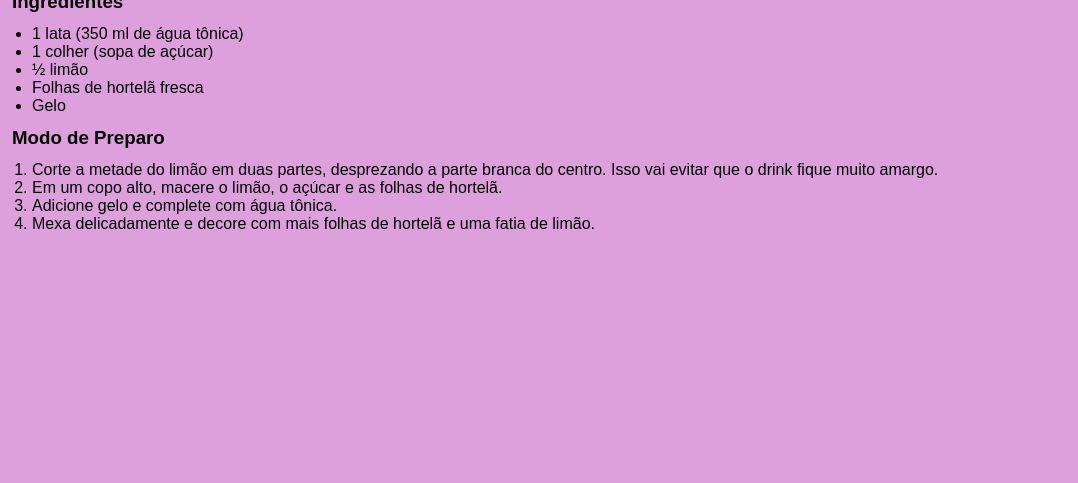
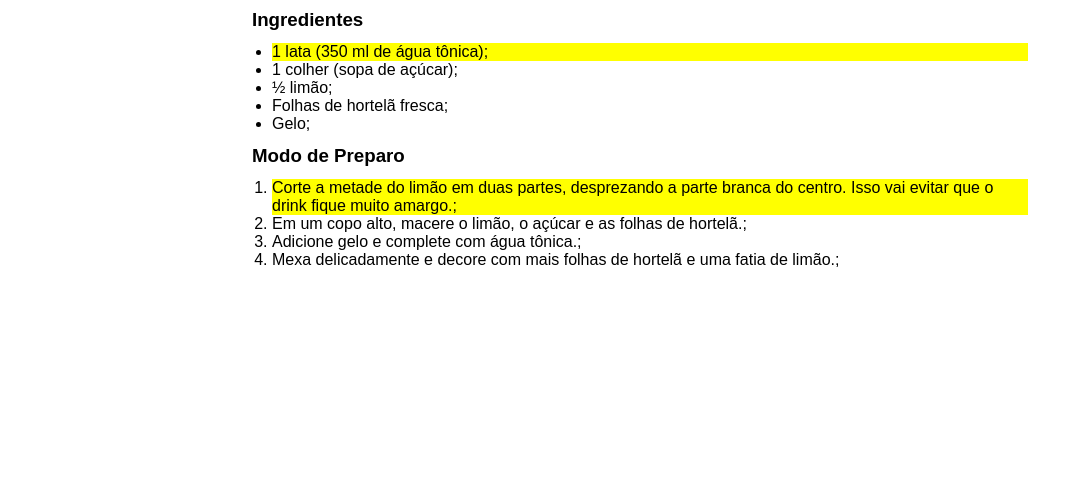
Before and after one commit to vinihf/Prog3_2025, a PHP site: page / in a window 1280 px wide. Shown: the part 329-812 px from the top of the page, without its empty margins (0-1078 px from the left). Run offline with PHP 8.4, Linux system fonts and the light colour scheme.

Commit message:
Primeira aula
Exemplo

```diff
--- a/1Trimestre/IntroHTML/index.html
+++ b/1Trimestre/IntroHTML/index.html
@@ -7,9 +7,11 @@
     <link href="style.css" rel="stylesheet">
 </head>
 <body>
+    <div id="container">
         <h1>Mojito sem álcool</h1>
         <p>Este mojito é um drink sem álcool com água tônica e limão bastante refrescante e aromático. Se você é fã do original e quer experimentar uma versão mais saudável, vale a pena prepará-lo!</p>
         <figure><img src="https://blog.nagumo.com.br/wp-content/uploads/2024/03/receitas-de-drinks-sem-alcool-mojito.jpg" alt=""></figure>
+        <a href="https://www.youtube.com/shorts/7a5Ve2GCKt8" target="_blank">Acesse o vídeo</a>
         <h3>Ingredientes</h3>
         <ul>
             <li>1 lata (350 ml de água tônica)</li>
@@ -25,5 +27,6 @@
             <li>Adicione gelo e complete com água tônica.</li>
             <li>Mexa delicadamente e decore com mais folhas de hortelã e uma fatia de limão.</li>
         </ol>
+    </div>
 </body>
 </html>
--- a/1Trimestre/IntroHTML/style.css
+++ b/1Trimestre/IntroHTML/style.css
@@ -9,7 +9,11 @@
 html,body{
     height: 100%;
     width:100%;
-    background-color:plum;
+}
+
+#container{
+    width:800px;
+    margin: 0 auto;
 }
 
 figure{
@@ -26,6 +30,16 @@ ol,ul{
     margin: 12px;
 }
 
+/*Exemplo de pseudo-classe*/
+li:first-child{
+    background-color: yellow;
+}
+
+/*Exemplo de pseudo-elemento*/
+li::after{
+    content:';';
+}
+
 h1,h3{
     margin: 12px;
 }
```
Lines whose indentation alone changed are shown as unchanged.
